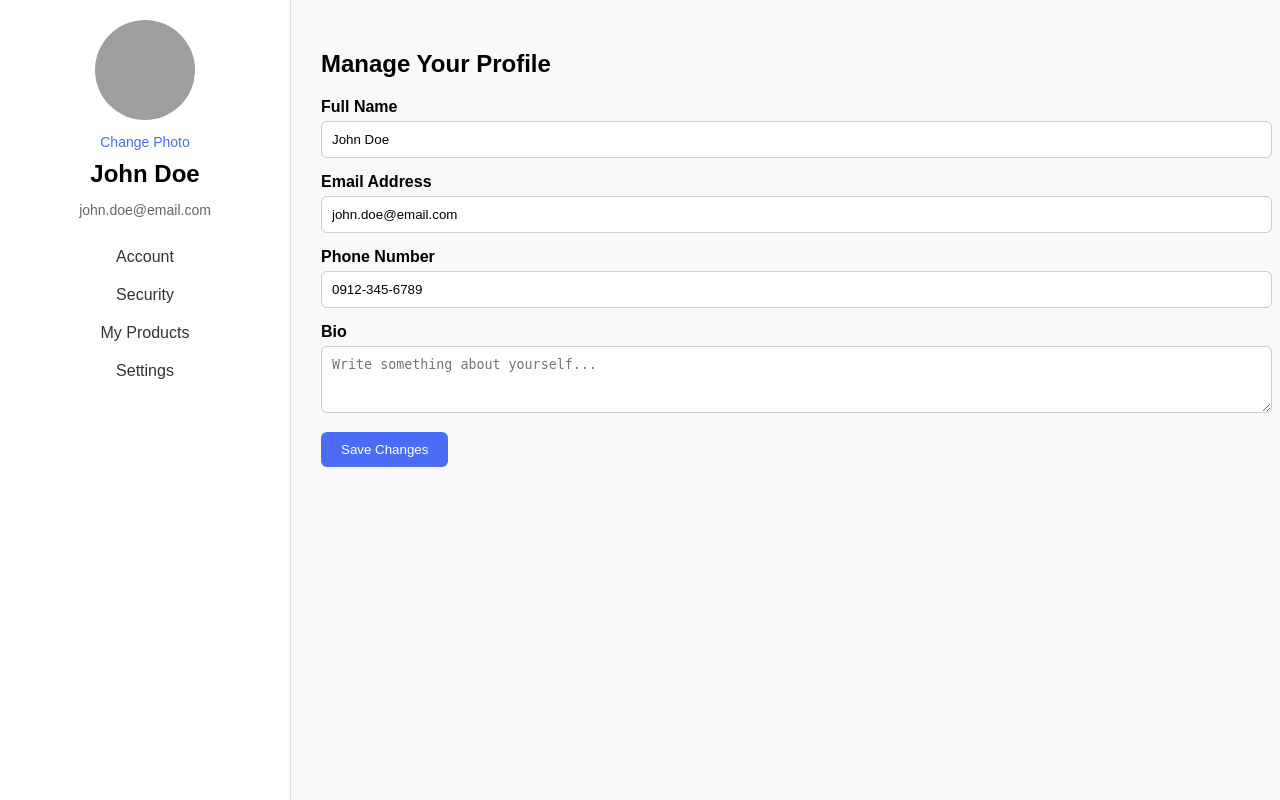
After one commit to itz-rei/uni-marketplace, a PHP site: page /user-profile.html in a window 1280 px wide. The commit adds this page. Run offline with PHP 8.4, Linux system fonts and the light colour scheme; grey boxes are pictures that could not be loaded.

```diff
--- a/LogIn.html
+++ b/LogIn.html
@@ -24,7 +24,6 @@
                     <i class='bxr  bx-lock'  ></i>
                 </div>
                 <div class="forgot-link">
-                    <p><input type="checkbox">Remember me</p>
                     <a href=""><p>Forgot password?</p></a>
                 </div>
 
--- /dev/null
+++ b/user-profile.css
@@ -0,0 +1,100 @@
+body {
+  font-family: Arial, sans-serif;
+  margin: 0;
+  background: #f9f9f9;
+}
+
+.profile-container {
+  display: flex;
+  min-height: 100vh;
+}
+
+.profile-sidebar {
+  width: 250px;
+  background: #fff;
+  padding: 20px;
+  border-right: 1px solid #ddd;
+  text-align: center;
+}
+
+.profile-sidebar .profile-pic img {
+  width: 100px;
+  height: 100px;
+  object-fit: cover;
+  border-radius: 50%;
+}
+
+.upload-btn {
+  display: block;
+  margin-top: 10px;
+  font-size: 14px;
+  color: #4a6cf7;
+  cursor: pointer;
+}
+
+.profile-sidebar h2 {
+  margin: 10px 0 5px;
+}
+
+.profile-sidebar p {
+  color: #666;
+  font-size: 14px;
+}
+
+.profile-sidebar .profile-nav {
+  margin-top: 20px;
+  display: flex;
+  flex-direction: column;
+}
+
+.profile-sidebar .profile-nav a {
+  padding: 10px;
+  color: #333;
+  text-decoration: none;
+  border-radius: 6px;
+}
+
+.profile-sidebar .profile-nav a:hover {
+  background: #f0f0f0;
+}
+
+.profile-content {
+  flex: 1;
+  padding: 30px;
+}
+
+.profile-content h1 {
+  margin-bottom: 20px;
+}
+
+.form-group {
+  margin-bottom: 15px;
+}
+
+.form-group label {
+  display: block;
+  margin-bottom: 5px;
+  font-weight: bold;
+}
+
+.form-group input,
+.form-group textarea {
+  width: 100%;
+  padding: 10px;
+  border-radius: 6px;
+  border: 1px solid #ccc;
+  background: #fff;
+}
+
+.save-btn {
+  background: #4a6cf7;
+  color: #fff;
+  padding: 10px 20px;
+  border: none;
+  border-radius: 6px;
+  cursor: pointer;
+}
+
+.save-btn:hover {
+  background: #3d5ad6;
+}
--- /dev/null
+++ b/user-profile.html
@@ -0,0 +1,61 @@
+<!DOCTYPE html>
+<html lang="en">
+<head>
+  <meta charset="UTF-8">
+  <meta name="viewport" content="width=device-width, initial-scale=1.0">
+  <title>User Profile Management</title>
+  <link rel="stylesheet" href="user-profile.css">
+  <link rel="stylesheet" href="https://cdnjs.cloudflare.com/ajax/libs/font-awesome/6.4.0/css/all.min.css">
+</head>
+<body>
+
+<div class="profile-container">
+  <!-- Profile Sidebar -->
+  <aside class="profile-sidebar">
+    <div class="profile-pic">
+      <img src="images/default-user.png" alt="User Picture" id="profileImage">
+      <label for="uploadProfilePic" class="upload-btn">Change Photo</label>
+      <input type="file" id="uploadProfilePic" accept="image/*" hidden>
+    </div>
+    <h2 id="usernameDisplay">John Doe</h2>
+    <p id="emailDisplay">john.doe@email.com</p>
+    <nav class="profile-nav">
+      <a href="#account">Account</a>
+      <a href="#security">Security</a>
+      <a href="#my-products">My Products</a>
+      <a href="#settings">Settings</a>
+    </nav>
+  </aside>
+
+  <!-- Profile Content -->
+  <section class="profile-content">
+    <h1>Manage Your Profile</h1>
+    <form id="profileForm">
+      <div class="form-group">
+        <label for="username">Full Name</label>
+        <input type="text" id="username" value="John Doe" required>
+      </div>
+
+      <div class="form-group">
+        <label for="email">Email Address</label>
+        <input type="email" id="email" value="john.doe@email.com" required>
+      </div>
+
+      <div class="form-group">
+        <label for="phone">Phone Number</label>
+        <input type="tel" id="phone" value="0912-345-6789">
+      </div>
+
+      <div class="form-group">
+        <label for="bio">Bio</label>
+        <textarea id="bio" rows="3" placeholder="Write something about yourself..."></textarea>
+      </div>
+
+      <button type="submit" class="save-btn">Save Changes</button>
+    </form>
+  </section>
+</div>
+
+<script src="user-profile.js"></script>
+</body>
+</html>
```
Also changed, not shown: LogIn.css (+10 -3 lines), index.html (+57 -28 lines), nav-map.html (added, +20 -0 lines), product-form.css (added, +99 -0 lines), script.js (+118 -19 lines), style.css (+22 -12 lines), nav-map.css (added), user.profile.js (added).
